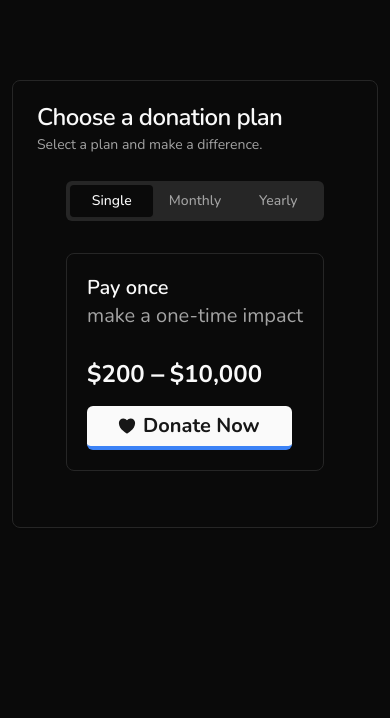
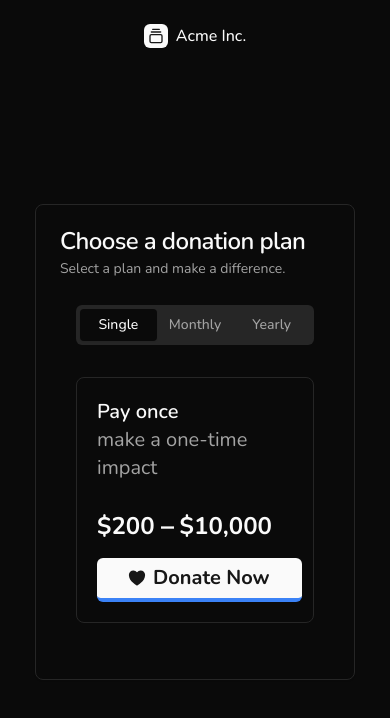
Before and after one commit to matellordson/donation-site, a Next.js app: page /donate in a window 390 px wide. Shown: the top 718 px of the page. Built offline with nearby package versions, Linux system fonts and the light colour scheme.

Commit message:
add touches to donation page

```diff
--- a/app/donate/page.tsx
+++ b/app/donate/page.tsx
@@ -1,67 +1,32 @@
-import { Button } from "@/components/ui/button";
-import {
-  Card,
-  CardContent,
-  CardDescription,
-  CardHeader,
-  CardTitle,
-} from "@/components/ui/card";
-import { Tabs, TabsContent, TabsList, TabsTrigger } from "@/components/ui/tabs";
+import { GalleryVerticalEnd } from "lucide-react";
 
-export default function Pricing() {
+import { Pricing } from "./pricing";
+
+export default function Donate() {
   return (
-    <div className="mx-3">
-      <Card className="mx-auto mt-20 max-w-xl">
-        <CardHeader className="mb-[-30px]">
-          <CardTitle>Choose a donation plan</CardTitle>
-          <CardDescription>
-            Select a plan and make a difference.
-          </CardDescription>
-        </CardHeader>
-        <CardContent className="mx-auto max-w-fit">
-          <div className="container mx-auto px-4 py-8">
-            <Tabs defaultValue="ones" className="w-full">
-              <TabsList className="mb-8 grid w-full grid-cols-3">
-                <TabsTrigger value="ones">Single</TabsTrigger>
-                <TabsTrigger value="monthly">Monthly</TabsTrigger>
-                <TabsTrigger value="yearly">Yearly</TabsTrigger>
-              </TabsList>
-              <TabsContent value="ones" className="">
-                <div className="w-full space-y-7 rounded-lg border p-5">
-                  <div className="">
-                    <p className="text-xl font-semibold">Pay once</p>
-                    <p className="text-xl text-muted-foreground">
-                      make a one-time impact
-                    </p>
-                  </div>
-                  <div className="space-y-4">
-                    <p className="text-2xl font-bold lg:text-3xl">
-                      $200 ⎯ $10,000{" "}
-                    </p>
-                    <div className="">
-                      <a href="https://buy.stripe.com/test_aEU4jKeBU7OUauk001">
-                        <Button variant={"emphasis"} size={"lg"}>
-                          <svg
-                            xmlns="http://www.w3.org/2000/svg"
-                            viewBox="0 0 24 24"
-                            fill="currentColor"
-                            className="scale-125"
-                          >
-                            <path d="m11.645 20.91-.007-.003-.022-.012a15.247 15.247 0 0 1-.383-.218 25.18 25.18 0 0 1-4.244-3.17C4.688 15.36 2.25 12.174 2.25 8.25 2.25 5.322 4.714 3 7.688 3A5.5 5.5 0 0 1 12 5.052 5.5 5.5 0 0 1 16.313 3c2.973 0 5.437 2.322 5.437 5.25 0 3.925-2.438 7.111-4.739 9.256a25.175 25.175 0 0 1-4.244 3.17 15.247 15.247 0 0 1-.383.219l-.022.012-.007.004-.003.001a.752.752 0 0 1-.704 0l-.003-.001Z" />
-                          </svg>
-                          Donate Now
-                        </Button>
-                      </a>
-                    </div>
-                  </div>
-                </div>
-              </TabsContent>
-              <TabsContent value="monthly"></TabsContent>
-              <TabsContent value="yearly">Yearly tab</TabsContent>
-            </Tabs>
+    <div className="grid min-h-svh lg:grid-cols-2">
+      <div className="flex flex-col gap-4 p-6 md:p-10">
+        <div className="flex justify-center gap-2 md:justify-start">
+          <a href="#" className="flex items-center gap-2 font-medium">
+            <div className="flex h-6 w-6 items-center justify-center rounded-md bg-primary text-primary-foreground">
+              <GalleryVerticalEnd className="size-4" />
+            </div>
+            Acme Inc.
+          </a>
+        </div>
+        <div className="flex flex-1 items-center justify-center">
+          <div className="w-full max-w-xs lg:max-w-sm">
+            <Pricing />
           </div>
-        </CardContent>
-      </Card>
+        </div>
+      </div>
+      <div className="relative hidden bg-muted lg:block">
+        <img
+          src="/placeholder.svg"
+          alt="Image"
+          className="absolute inset-0 h-full w-full object-cover dark:brightness-[0.2] dark:grayscale"
+        />
+      </div>
     </div>
   );
 }
--- /dev/null
+++ b/app/donate/pricing.tsx
@@ -0,0 +1,67 @@
+import { Button } from "@/components/ui/button";
+import {
+  Card,
+  CardContent,
+  CardDescription,
+  CardHeader,
+  CardTitle,
+} from "@/components/ui/card";
+import { Tabs, TabsContent, TabsList, TabsTrigger } from "@/components/ui/tabs";
+
+export function Pricing() {
+  return (
+    <div className="">
+      <Card className="">
+        <CardHeader className="mb-[-30px]">
+          <CardTitle>Choose a donation plan</CardTitle>
+          <CardDescription>
+            Select a plan and make a difference.
+          </CardDescription>
+        </CardHeader>
+        <CardContent className="mx-auto max-w-fit">
+          <div className="container mx-auto px-4 py-8">
+            <Tabs defaultValue="ones" className="w-full">
+              <TabsList className="mb-8 grid w-full grid-cols-3">
+                <TabsTrigger value="ones">Single</TabsTrigger>
+                <TabsTrigger value="monthly">Monthly</TabsTrigger>
+                <TabsTrigger value="yearly">Yearly</TabsTrigger>
+              </TabsList>
+              <TabsContent value="ones" className="">
+                <div className="w-full space-y-7 rounded-lg border p-5">
+                  <div className="">
+                    <p className="text-xl font-semibold">Pay once</p>
+                    <p className="text-xl text-muted-foreground">
+                      make a one-time impact
+                    </p>
+                  </div>
+                  <div className="space-y-4">
+                    <p className="text-2xl font-bold lg:text-3xl">
+                      $200 ⎯ $10,000{" "}
+                    </p>
+                    <div className="">
+                      <a href="https://buy.stripe.com/test_aEU4jKeBU7OUauk001">
+                        <Button variant={"emphasis"} size={"lg"}>
+                          <svg
+                            xmlns="http://www.w3.org/2000/svg"
+                            viewBox="0 0 24 24"
+                            fill="currentColor"
+                            className="scale-125"
+                          >
+                            <path d="m11.645 20.91-.007-.003-.022-.012a15.247 15.247 0 0 1-.383-.218 25.18 25.18 0 0 1-4.244-3.17C4.688 15.36 2.25 12.174 2.25 8.25 2.25 5.322 4.714 3 7.688 3A5.5 5.5 0 0 1 12 5.052 5.5 5.5 0 0 1 16.313 3c2.973 0 5.437 2.322 5.437 5.25 0 3.925-2.438 7.111-4.739 9.256a25.175 25.175 0 0 1-4.244 3.17 15.247 15.247 0 0 1-.383.219l-.022.012-.007.004-.003.001a.752.752 0 0 1-.704 0l-.003-.001Z" />
+                          </svg>
+                          Donate Now
+                        </Button>
+                      </a>
+                    </div>
+                  </div>
+                </div>
+              </TabsContent>
+              <TabsContent value="monthly"></TabsContent>
+              <TabsContent value="yearly">Yearly tab</TabsContent>
+            </Tabs>
+          </div>
+        </CardContent>
+      </Card>
+    </div>
+  );
+}
```
